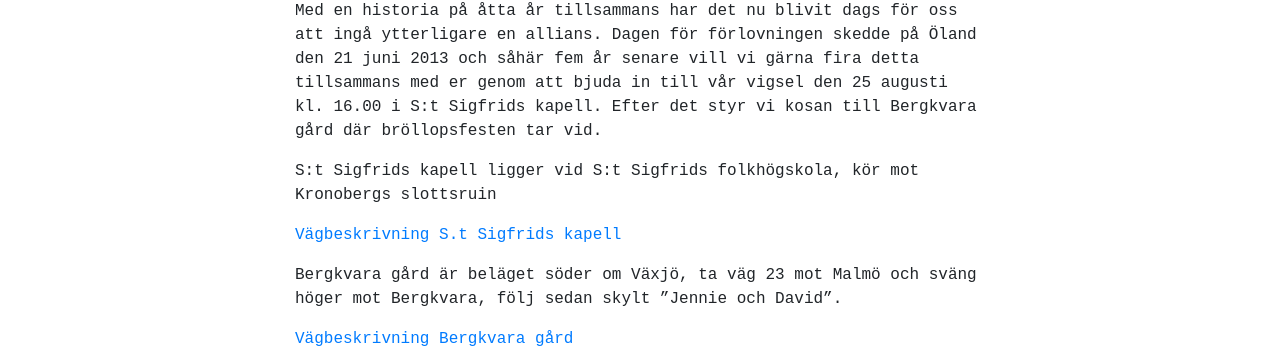
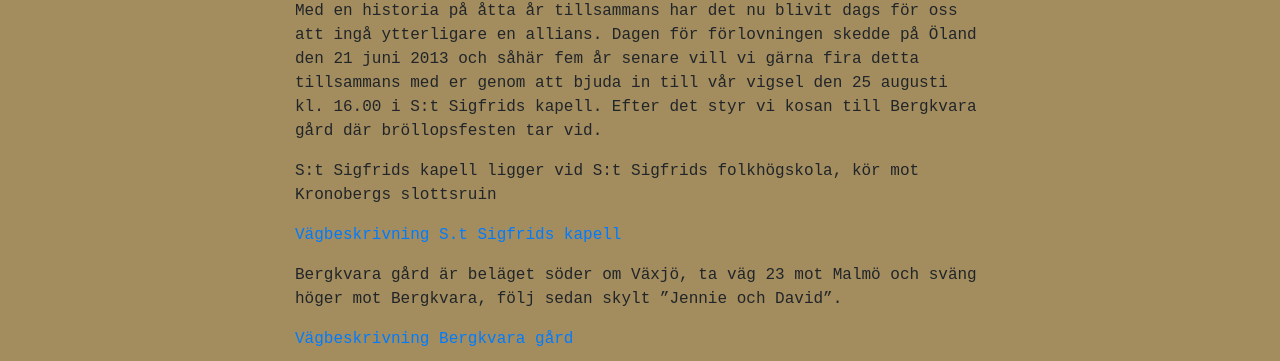
Before and after one commit to estridfeldt/david, a plain HTML site: page index.html in a window 1280 px wide. Shown: the part 171-532 px from the top of the page. Drawn offline with nearby package versions, Linux system fonts and the light colour scheme.

Commit message:
Change background color

```diff
--- a/index.html
+++ b/index.html
@@ -13,6 +13,7 @@
     <style>
         body {
             font-family: Courier New, Courier, monospace;
+            background-color: #a38d5e;
         }
 
         h1 {
```
